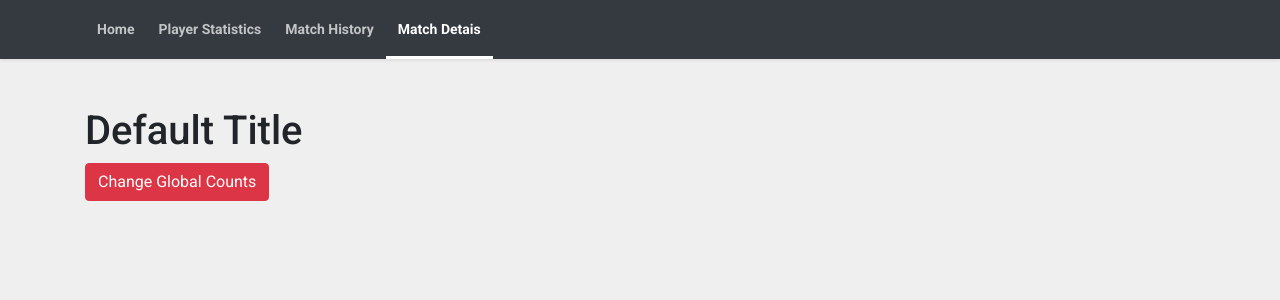
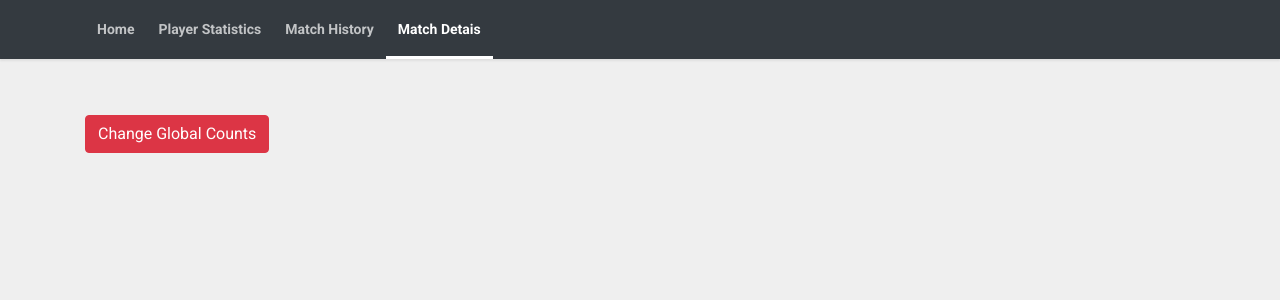
Before and after one commit to determinedslav/tft-viewer, a React (Create React App) app: page /details in a window 1280 px wide. Shown: the top 300 px of the page. Built offline with nearby package versions, Linux system fonts and the light colour scheme.

Commit message:
acceptable save point

```diff
--- a/src/pages/Details.js
+++ b/src/pages/Details.js
@@ -3,12 +3,12 @@ import { useSelector, useDispatch } from "react-redux";
 //import setActionCount from "../redux/actions/counter";
 
 const Details = props => {
-    const title = useSelector(state => state.title);
+    const player = useSelector(state => state.player);
     //const dispatch = useDispatch();
 
     //const setCounter = count => dispatch(setActionCount(count))
     return <div>
-        <h1>{title}</h1>
+        <h1>{player.summonerLevel}</h1>
         <button
             onClick={() => console.log('20')}
             type="button"
--- a/src/pages/User.js
+++ b/src/pages/User.js
@@ -21,16 +21,16 @@ class User extends React.Component {
 
 function getGlobalMovies() {
     return dispatch => {
-        return fetch('https://facebook.github.io/react-native/movies.json')
+        return fetch('https://eun1.api.riotgames.com/tft/summoner/v1/summoners/by-name/blackheart10?api_key=RGAPI-b3359980-1dd7-4109-a433-212cfbf31ade')
             .then(response => response.json())
             .then(responseJson => {
                 dispatch({
-                    type: "FETCHED_MOVIES",
-                    payload: responseJson.movies
+                    type: "FETCHED_PLAYER",
+                    payload: responseJson
                 });
                 dispatch({
-                    type: "SET_TITLE",
-                    payload: responseJson.title
+                    type: "SET_REGION",
+                    payload: responseJson.name
                 });
             })
             .catch(error => {
@@ -42,8 +42,8 @@ function getGlobalMovies() {
 
 const mapStateToProps = state => {
     return {
-        movies: state.movies,
-        title: state.title
+        player: state.player,
+        region: state.region
     }
 };
 const mapStateToDispatch = dispatch => {
--- a/src/redux/index.js
+++ b/src/redux/index.js
@@ -12,30 +12,30 @@ const counter = function(count = 1, action) {
     }
 }
 
-const title = function(title = "Default Title", action) {
+const region = function(region = "Default Title", action) {
     switch(action.type) {
-        case "SET_TITLE": {
+        case "SET_REGION": {
             return action.payload;
         }
         default:
-            return title;
+            return region;
 
     }
 }
 
-const movies = function(movies = [], action) {
+const player = function(player = {}, action) {
     switch(action.type) {
-        case "FETCHED_MOVIES": {
-            return [...action.payload];
+        case "FETCHED_PLAYER": {
+            return action.payload;
         }
         default:
-            return movies;
+            return player;
 
     }
 }
 
 export default combineReducers({
     counterOne: counter,
-    movies,
-    title
+    player,
+    region
 })
```
